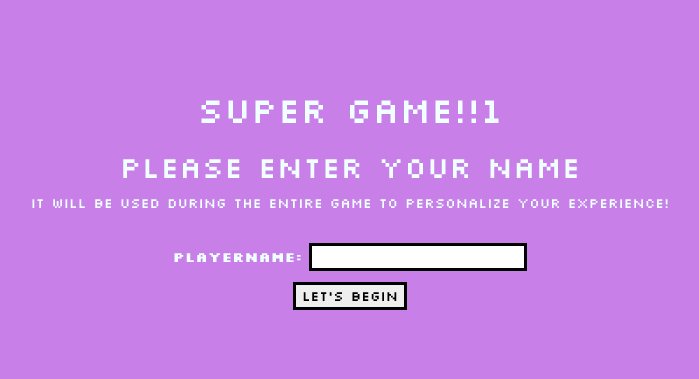
After one commit to Sadri199/webTextGame, a Django app: page /newPlayer/ in a window 1280 px wide. The commit adds this page. Shown: the top 379 px of the page, without its empty margins (290-989 px from the left). Run offline with Django 5.2, Linux system fonts and the light colour scheme; some libraries are stand-ins or nearby versions.

Commit message:
Player creation and template for main screen

```diff
--- a/textGame/mainGame/models.py
+++ b/textGame/mainGame/models.py
@@ -2,7 +2,7 @@ from django.db import models
 from django.utils import timezone
 
 class Player(models.Model):
-    playerName = models.CharField(max_length=50, default="Guest")
+    playerName = models.CharField(max_length=50)
     sessionEnd = models.DateTimeField(blank=True, null=True)
 
     def results(self):
--- a/textGame/mainGame/static/css/main.css
+++ b/textGame/mainGame/static/css/main.css
@@ -4,13 +4,17 @@ body {
 
 .center {
     padding: 70px 0;
-    border: 3px solid black;
     text-align: center;
     color: rgb(240, 255, 255);
 }
 
-button {
+button, a {
     color: black;
+}
+
+input[type="text"], [type="submit"]{
+    color: black;
+    border: 3px solid black;
 }
 
 .silkscreen-regular {
--- a/textGame/mainGame/templates/mainGame/index.html
+++ b/textGame/mainGame/templates/mainGame/index.html
@@ -10,19 +10,25 @@
     <link rel="preconnect" href="https://fonts.gstatic.com" crossorigin>
     <link rel="stylesheet" href="https://fonts.googleapis.com/css2?family=Silkscreen:wght@400;700&display=swap">
     <link rel="stylesheet" href={% static "css/main.css" %}>
-    {% block title %}
-    <title>Start Game</title>
-    {% endblock title %}
+        <title>
+            {% block title %}
+            Start Game
+            {% endblock title %}
+        </title>
 </head>
 <body>
-    {% block main %}
     <div class="center silkscreen-regular">
     <h1>Super Game!!1</h1>
-    <h2>Welcome {{user}},</h2>
-    <p>If you have an account Sign In. If you want to create an account Sign Up, else you will continue as {{user}}!</p> <br>
-    <p>Press Start to Enter the game?</p>
-    <button>Start</button>
+    {% block main %}
+    <h2>Welcome</h2><br>
+    <p>Press Start to initiate the game?</p>
+    <a href={% url "game:newName" %}>
+        <button>Start</button>
+    </a>
+    {% endblock main %}
     </div>
-    {% endblock main %}
+    <footer class="center silkscreen-regular">
+        {% block footer %}{% endblock footer %}
+    </footer>
 </body>
 </html>
--- /dev/null
+++ b/textGame/mainGame/templates/mainGame/newPlayer.html
@@ -0,0 +1,17 @@
+{% extends "mainGame/index.html" %}
+
+{% block title %}
+Enter a Name
+{% endblock title %}
+
+
+{% block main %}
+<h2>Please enter your Name</h2>
+
+<p>It will be used during the entire game to personalize your experience!</p> <br>
+
+<form action="" method="POST"> {% csrf_token %}
+    {{form.as_p}}
+        <input type="submit" value="Let's Begin">
+</form>
+{% endblock main %}
--- a/textGame/mainGame/urls.py
+++ b/textGame/mainGame/urls.py
@@ -5,4 +5,6 @@ app_name = "game"
 
 urlpatterns = [
     path("", index, name="index"),
+    path("newPlayer/", NewPlayer.as_view(), name="newName"),
+    path("firstStage/<int:pk>", Beginning.as_view(), name="firstStage")
 ]
--- a/textGame/mainGame/views.py
+++ b/textGame/mainGame/views.py
@@ -1,6 +1,23 @@
 from django.shortcuts import render
+from django.urls import reverse_lazy
+from django.views.generic.edit import CreateView
+from django.views.generic.detail import DetailView
 from mainGame.models import Player
+from mainGame.forms import PlayerData
+
+
 
 def index(request):
-    user = Player
-    return render (request, "mainGame/index.html", {"user": user})
+    return render (request, "mainGame/index.html")
+
+class NewPlayer(CreateView):
+    model = Player
+    template_name ="mainGame/newPlayer.html"
+    fields = ["playerName"]
+
+    def get_success_url(self):
+        return reverse_lazy("game:firstStage", args=[self.object.pk])
+
+class Beginning(DetailView):
+    model = Player
+    template_name ="mainGame/firstStage.html"
```
Also changed, not shown: textGame/mainGame/forms.py (added, +10 -0 lines), textGame/mainGame/templates/mainGame/firstStage.html (added, +16 -0 lines), textGame/mainGame/migrations/0002_alter_player_playername.py (added).
